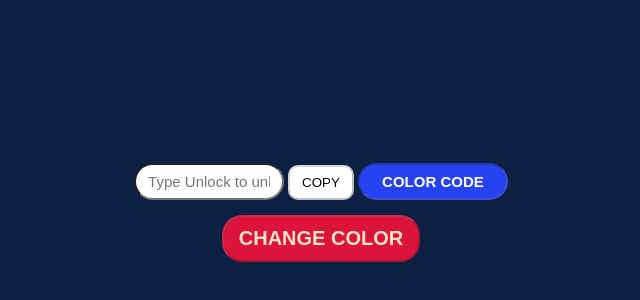
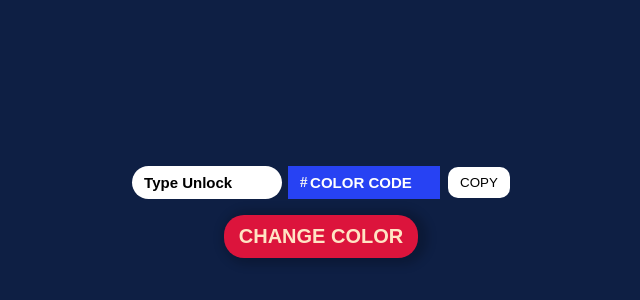
Before and after one commit to JoduMia/Dom-project, a plain HTML site: page index.html in a window 1280 px wide. Shown: the part 188-488 px from the top of the page, without its empty margins (319-959 px from the left). Drawn offline with Linux system fonts and the light colour scheme.

Commit message:
some update for input color code and some css also

```diff
--- a/index.html
+++ b/index.html
@@ -10,9 +10,12 @@
 <body>
     <div id="root">
         <div>
-            <input type="text" id="uninput" placeholder="Type Unlock to unlock">
-            <button id="copybtn" disabled>COPY</button>
-            <input type="text" id="input" disabled placeholder="COLOR CODE">
+            <div class="input-group">
+                <input type="text" id="uninput" placeholder="Type Unlock">
+                <div id="inputdiv">#</div>
+                <input type="text" id="input" disabled placeholder="COLOR CODE">
+                <button id="copybtn" disabled>COPY</button>
+            </div>
         </div>
         <button id="btn" disabled>CHANGE COLOR</button>
     </div>
--- a/main.js
+++ b/main.js
@@ -20,7 +20,7 @@ function main() {
 // eventlisten 1
     btn.addEventListener('click', function () {
         const color = changeColor();
-        root.style.backgroundColor = color;
+        root.style.backgroundColor = `#${color} `;
         input.value = color.toUpperCase();
     })
 
@@ -49,7 +49,7 @@ function main() {
     input.addEventListener('keyup', function (event) {
         const colorcode = event.target.value;
         if(isValidHex(colorcode)) {
-            root.style.backgroundColor = colorcode;
+            root.style.backgroundColor = `#${colorcode} `;
         }
     })
 }
@@ -61,7 +61,7 @@ function changeColor() {
     const red = Math.floor(Math.random() * 255);
     const green = Math.floor(Math.random() * 255);
     const blue = Math.floor(Math.random() * 255);
-    const rgb = `#${red.toString(16)}${green.toString(16)}${blue.toString(16)}`;
+    const rgb = `${red.toString(16)}${green.toString(16)}${blue.toString(16)}`;
     return rgb;
 }
 
@@ -106,8 +106,6 @@ function unlock() {
 
 //  cheking the valid color code functio
 function isValidHex(code) {
-    if(code.length != 7) return false;
-    if(code[0] != '#') return false;
-    code = code.substring(1);
+    if(code.length != 6) return false;
     return /^[0-9A-Fa-f]{6}$/i.test(code);
 }
--- a/style.css
+++ b/style.css
@@ -8,9 +8,17 @@
     flex-direction: column;
     justify-content: center;
     align-items: center;
+    gap: 1rem;
     width: 100%;
     height: 100vh;
     background-color: rgb(14, 31, 68);
+}
+
+.input-group {
+    display: flex;
+    align-items: center;
+    gap: .5rem;
+    position: relative;
 }
 
 #btn {
@@ -19,35 +27,59 @@
     color: bisque;
     font-weight: bold;
     font-size: 20px;
-    box-shadow: 0, 4px, 8px, rgb(255,255,255,0.2);
+    box-shadow: 4px 1px 10px 6px rgba(0,0,0,0.2);
     border-radius: 20px;
     cursor: pointer;
+    border: none;
 }
+
 
 #input {
     width: 150px;
-    padding: 8px 12px;
-    margin-bottom: 15px;
-    border-radius: 20px;
+    padding: 8px 12px 8px 20px;
+    font-size: 15px;
+    background-color: rgb(39, 66, 243);
+    color: whitesmoke;
+    font-weight: bold;
+    border: none;
+}
+
+input,button {
+    border: none;
+}
+
+input:focus, button:focus {
+    outline: none;
+    border: none;
+}
+
+#inputdiv {
+    padding: 8px 0 8px 12px;
     font-size: 15px;
     background-color: rgb(39, 66, 243);
     color: whitesmoke;
     text-align: center;
     font-weight: bold;
+    position: absolute;
+    left: 9.75rem;
 }
 #input::placeholder{
     color: white;
+}
 
+#uninput::placeholder{
+    color: black;
+    font-weight: bold;
 }
 
 #uninput {
     width: 150px;
     padding: 8px 12px;
-    margin-bottom: 15px;
     border-radius: 20px;
     font-size: 15px;
     background-color: white;
     color: black;
+    font-weight: bold;
 }
 
 #copybtn {
@@ -68,6 +100,7 @@ button:disabled {
     padding: 10px 15px;
     border-radius: 5px;
     color: white;
+    box-shadow: 4px 1px 10px 6px rgba(0,0,0,0.2);
 }
 .toast-message span {
     font-weight: bold;
```
